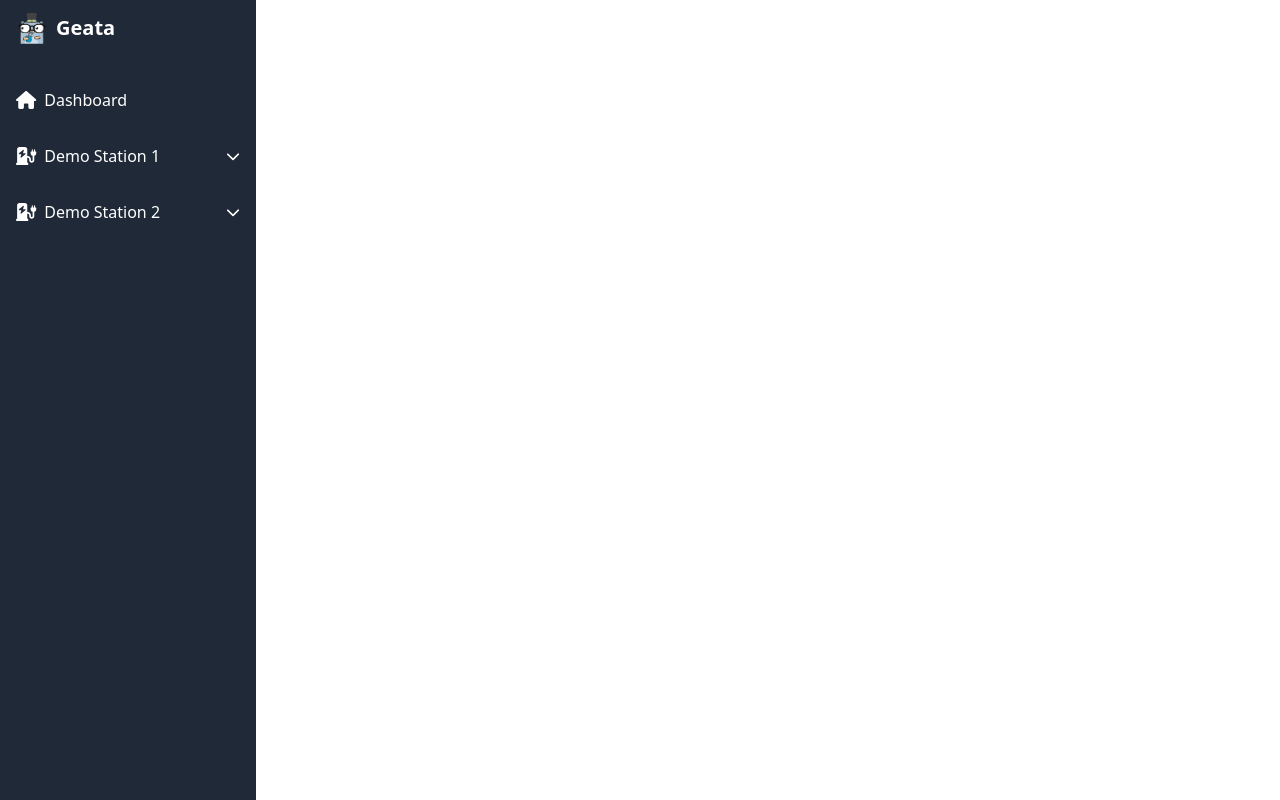
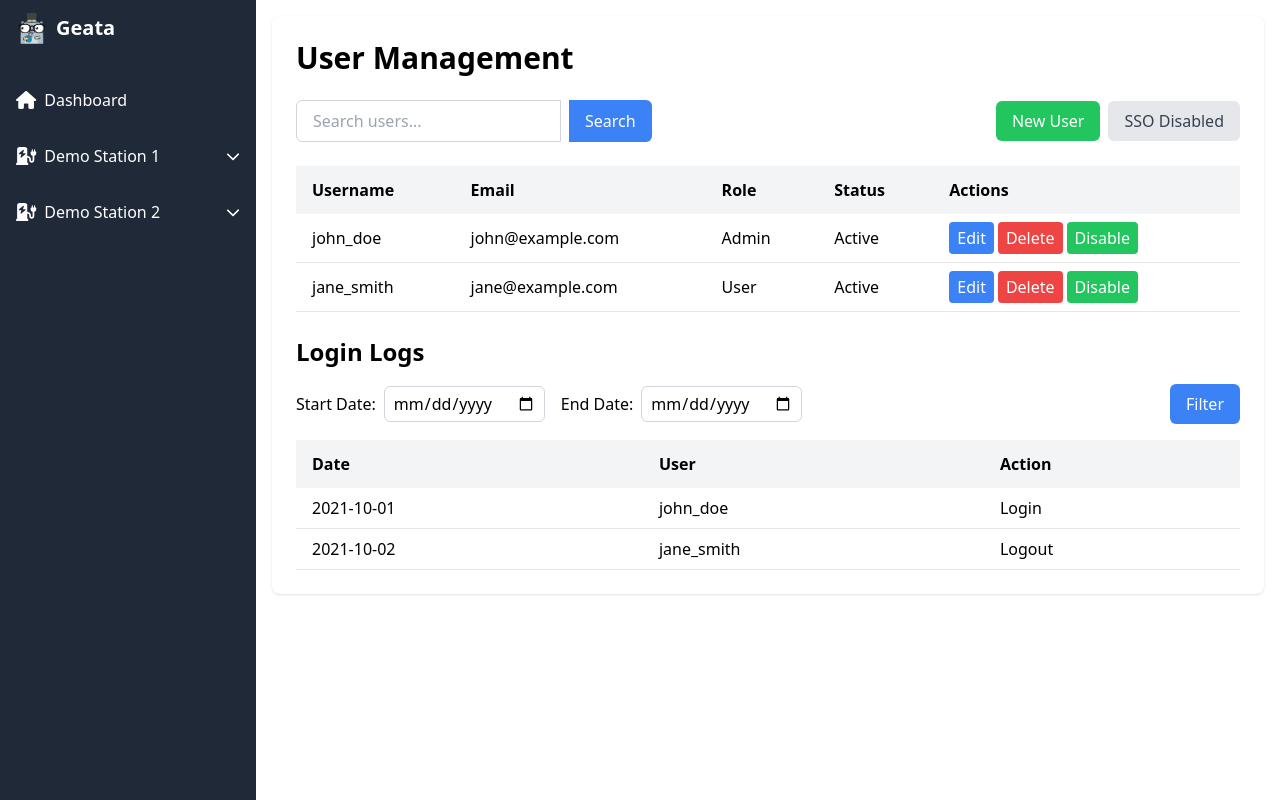
Before and after one commit to lng2020/geata, a Vue app in the folder web/: page /management in a window 1280 px wide. Built offline with nearby package versions, Linux system fonts and the light colour scheme.

Commit message:
Add admin management page

```diff
--- a/web/src/router/index.ts
+++ b/web/src/router/index.ts
@@ -44,6 +44,11 @@ const router = createRouter({
       component: Setting,
     },
     {
+      path: '/management',
+      name: 'management',
+      component: () => import('@/views/management.vue'),
+    },
+    {
       path: '/unauthorized',
       name: 'unauthorized',
       component: Unauthorized
--- /dev/null
+++ b/web/src/views/Management.vue
@@ -0,0 +1,173 @@
+<template>
+    <div class="container mx-auto p-6 bg-white shadow rounded-lg">
+        <h1 class="text-3xl font-bold mb-6">User Management</h1>
+        <div class="flex justify-between items-center mb-6">
+            <div class="flex space-x-2">
+                <input type="text" v-model="searchQuery" placeholder="Search users..."
+                    class="border border-gray-300 rounded-l-md px-4 py-2 focus:outline-none focus:ring-2 focus:ring-blue-500" />
+                <button @click="searchUsers" class="bg-blue-500 text-white rounded-r-md px-4 py-2 hover:bg-blue-600">
+                    Search
+                </button>
+            </div>
+            <div class="flex space-x-2">
+                <button @click="openCreateUserDialog" class="bg-green-500 text-white rounded-md px-4 py-2 hover:bg-green-600">
+                    New User
+                </button>
+                <button @click="toggleSSO"
+                    :class="['rounded-md px-4 py-2', ssoEnabled ? 'bg-blue-500 text-white hover:bg-blue-600' : 'bg-gray-200 text-gray-700 hover:bg-gray-300']">
+                    {{ ssoEnabled ? 'SSO Enabled' : 'SSO Disabled' }}
+                </button>
+            </div>
+        </div>
+        <div class="overflow-x-auto">
+            <table class="w-full text-left">
+                <thead class="bg-gray-100">
+                    <tr>
+                        <th class="px-4 py-3">Username</th>
+                        <th class="px-4 py-3">Email</th>
+                        <th class="px-4 py-3">Role</th>
+                        <th class="px-4 py-3">Status</th>
+                        <th class="px-4 py-3">Actions</th>
+                    </tr>
+                </thead>
+                <tbody>
+                    <tr v-for="user in users" :key="user.id" class="border-b">
+                        <td class="px-4 py-2">{{ user.username }}</td>
+                        <td class="px-4 py-2">{{ user.email }}</td>
+                        <td class="px-4 py-2">{{ user.role }}</td>
+                        <td class="px-4 py-2">{{ user.status }}</td>
+                        <td class="px-4 py-2 space-x-1">
+                            <button @click="openEditUserDialog(user)"
+                                class="bg-blue-500 text-white rounded px-2 py-1 hover:bg-blue-600">Edit</button>
+                            <button @click="deleteUser(user)"
+                                class="bg-red-500 text-white rounded px-2 py-1 hover:bg-red-600">Delete</button>
+                            <button @click="toggleUserStatus(user)" :class="['px-2 py-1 rounded',
+                                user.status === 'Active' ? 'bg-green-500 text-white hover:bg-green-600' : 'bg-yellow-500 text-white hover:bg-yellow-600']">
+                                {{ user.status === 'Active' ? 'Disable' : 'Enable' }}
+                            </button>
+                        </td>
+                    </tr>
+                </tbody>
+            </table>
+        </div>
+        <div class="mt-6">
+            <h2 class="text-2xl font-bold mb-4">Login Logs</h2>
+            <div class="flex justify-between items-center mb-4">
+                <div class="flex space-x-4">
+                    <label for="startDate" class="flex items-center">
+                        <span class="mr-2">Start Date:</span>
+                        <input type="date" id="startDate" v-model="startDate"
+                            class="border border-gray-300 rounded-md px-2 py-1" />
+                    </label>
+                    <label for="endDate" class="flex items-center">
+                        <span class="mr-2">End Date:</span>
+                        <input type="date" id="endDate" v-model="endDate"
+                            class="border border-gray-300 rounded-md px-2 py-1" />
+                    </label>
+                </div>
+                <button @click="filterLogs" class="bg-blue-500 text-white rounded-md px-4 py-2 hover:bg-blue-600">
+                    Filter
+                </button>
+            </div>
+            <div class="overflow-x-auto">
+                <table class="w-full text-left">
+                    <thead class="bg-gray-100">
+                        <tr>
+                            <th class="px-4 py-3">Date</th>
+                            <th class="px-4 py-3">User</th>
+                            <th class="px-4 py-3">Action</th>
+                        </tr>
+                    </thead>
+                    <tbody>
+                        <tr v-for="log in logs" :key="log.id" class="border-b">
+                            <td class="px-4 py-2">{{ log.date }}</td>
+                            <td class="px-4 py-2">{{ log.user }}</td>
+                            <td class="px-4 py-2">{{ log.action }}</td>
+                        </tr>
+                    </tbody>
+                </table>
+            </div>
+        </div>
+    </div>
+</template>
+
+<script lang="ts" setup>
+import { ref } from 'vue';
+
+interface User {
+    id: number;
+    username: string;
+    email: string;
+    role: string;
+    status: string;
+}
+
+interface Log {
+    id: number;
+    date: string;
+    user: string;
+    action: string;
+}
+
+const users = ref<User[]>([]);
+const searchQuery = ref('');
+const ssoEnabled = ref(false);
+const logs = ref<Log[]>([]);
+const startDate = ref('');
+const endDate = ref('');
+const currentPage = ref(1);
+const totalPages = ref(1);
+
+// Simulated data
+users.value = [
+    { id: 1, username: 'john_doe', email: 'john@example.com', role: 'Admin', status: 'Active' },
+    { id: 2, username: 'jane_smith', email: 'jane@example.com', role: 'User', status: 'Active' },
+    // Add more user data...
+];
+
+logs.value = [
+    { id: 1, date: '2021-10-01', user: 'john_doe', action: 'Login' },
+    { id: 2, date: '2021-10-02', user: 'jane_smith', action: 'Logout' },
+    // Add more log data...
+];
+
+const searchUsers = () => {
+    // Implement user search logic
+};
+
+const openCreateUserDialog = () => {
+    // Open create user dialog
+};
+
+const toggleSSO = () => {
+    ssoEnabled.value = !ssoEnabled.value;
+};
+
+const openEditUserDialog = (user: User) => {
+    // Open edit user dialog with selected user data
+};
+
+const deleteUser = (user: User) => {
+    // Implement user deletion logic
+};
+
+const toggleUserStatus = (user: User) => {
+    user.status = user.status === 'Active' ? 'Inactive' : 'Active';
+};
+
+const filterLogs = () => {
+    // Implement login log filtering logic based on start and end dates
+};
+
+const previousPage = () => {
+    if (currentPage.value > 1) {
+        currentPage.value--;
+    }
+};
+
+const nextPage = () => {
+    if (currentPage.value < totalPages.value) {
+        currentPage.value++;
+    }
+}
+</script>
```
